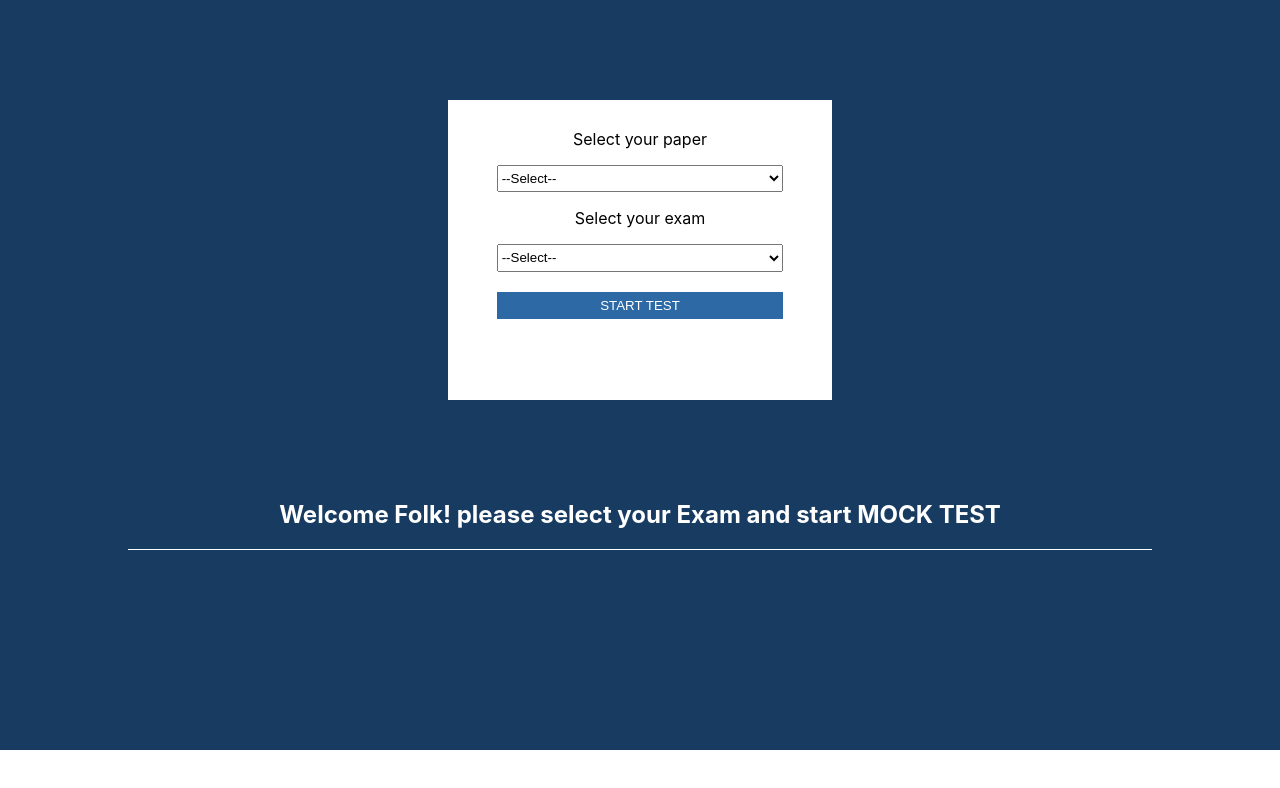
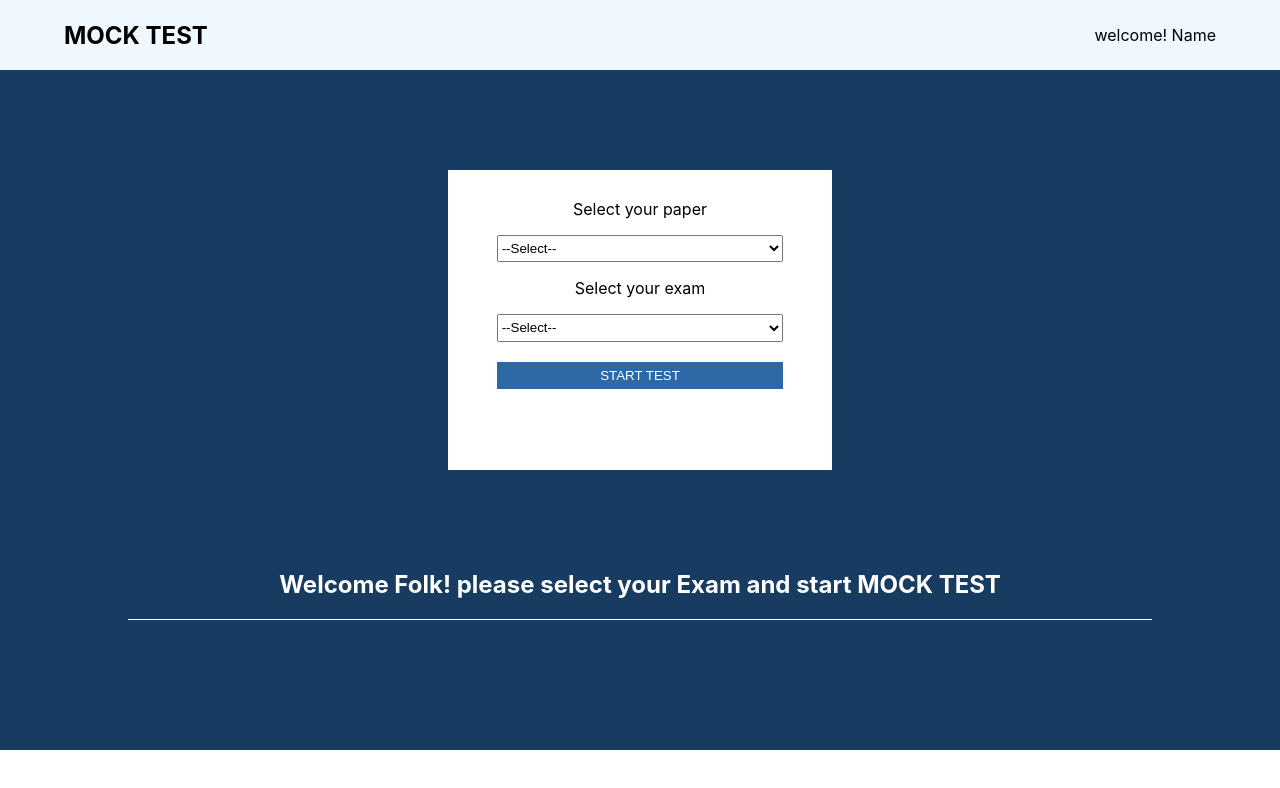
Before and after one commit to abhisheksatpute369/aptitude_test_platform, a React (Create React App) app in the folder cliant/: page /home in a window 1280 px wide. Shown: the top 788 px of the page. Built offline with nearby package versions, Linux system fonts and the light colour scheme.

Commit message:
navbar created

```diff
--- a/cliant/src/components/home.js
+++ b/cliant/src/components/home.js
@@ -1,4 +1,6 @@
 import React, { useState } from 'react';
+import { Link } from 'react-router-dom';
+import Navbar from './navbar';
 import "../css/home.css"
 const Home = () => {
 
@@ -25,6 +27,7 @@ const Home = () => {
     }
     return (
         <div id="homecontainer">
+            <Navbar />
             <div className='examselect'>
                 <p>Select your paper</p>
                 <select className='selectpaper' onChange={handleselect}>
@@ -44,7 +47,9 @@ const Home = () => {
                         })
                     }
                 </select>
-                <button className='starttest'>START TEST</button>
+                <Link to="/instruction">
+                    <button className='starttest'>START TEST</button>
+                </Link>
             </div>
             <h2 id="homemessege">Welcome Folk! please select your Exam and start MOCK TEST </h2>
             <div id="line"></div>
--- /dev/null
+++ b/cliant/src/components/navbar.js
@@ -0,0 +1,12 @@
+import React from 'react';
+import "../css/navbar.css"
+const Navbar = () => {
+    return (
+        <div className='navbarcontainer'>
+            <div><h2>MOCK TEST</h2></div>
+            <div>welcome! Name</div>
+        </div>
+    );
+};
+
+export default Navbar;
--- /dev/null
+++ b/cliant/src/css/navbar.css
@@ -0,0 +1,11 @@
+.navbarcontainer{
+    width: 100%;
+    height: 70px;
+    display: flex;
+    justify-content: space-between;
+    box-sizing: border-box;
+    padding-left: 5%;
+    padding-right: 5%;
+    align-items: center;
+    background-color: aliceblue;
+}
```
